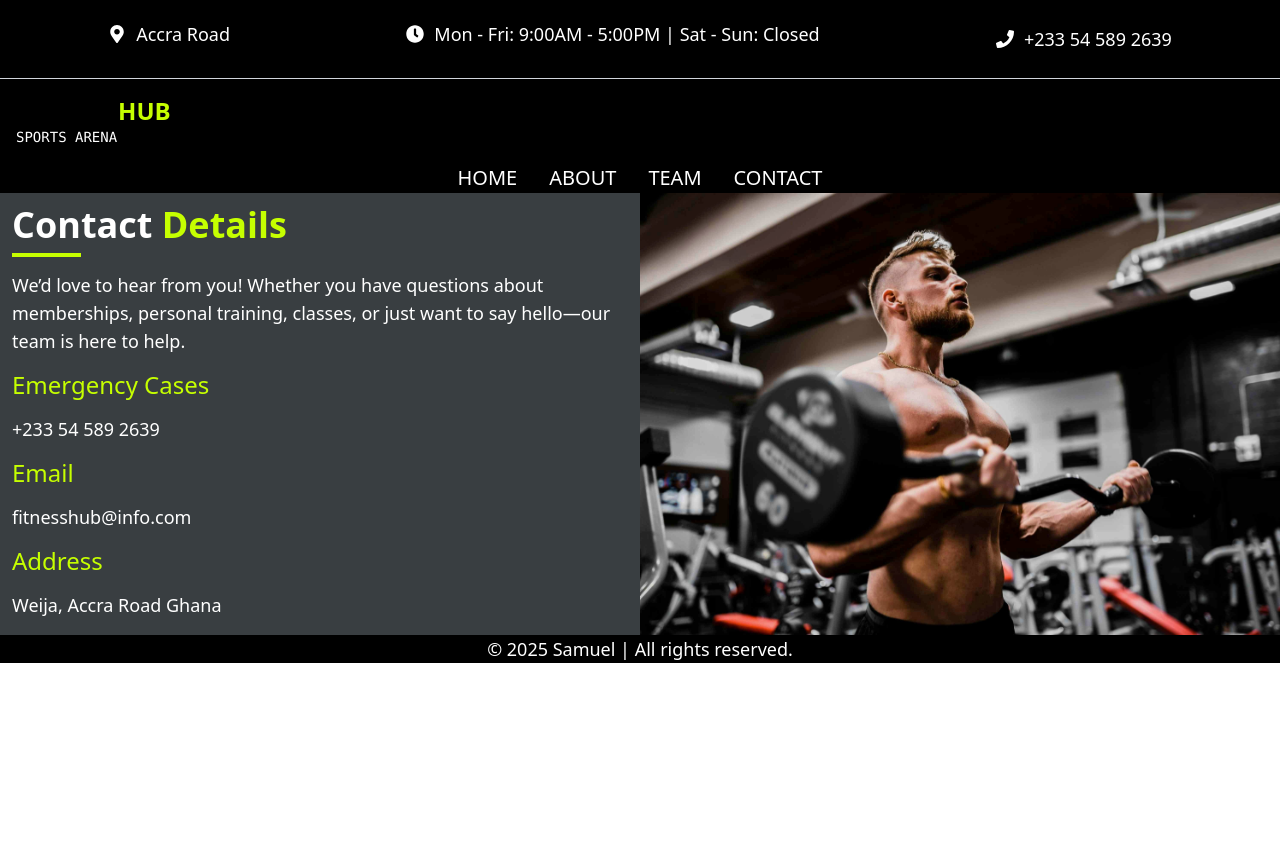
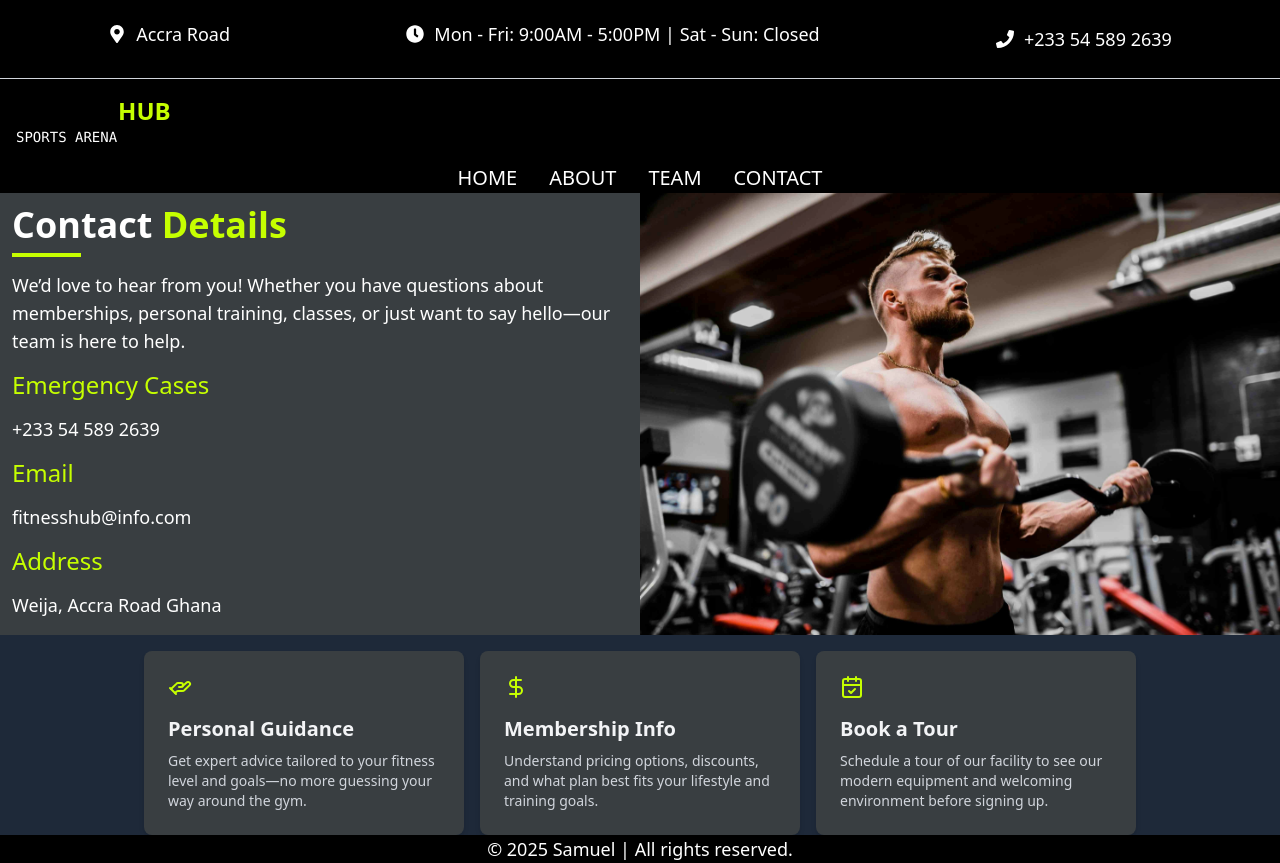
Before and after one commit to SamuelAdom/Fitness-Hub, a React (Vite) app: page /contact in a window 1280 px wide. Before the commit the page ends 800 px from the top, so only its background shows below. Built offline with nearby package versions, Linux system fonts and the light colour scheme.

Commit message:
Contact Card added

```diff
--- a/package.json
+++ b/package.json
@@ -12,6 +12,7 @@
   "dependencies": {
     "@tailwindcss/vite": "^4.1.10",
     "framer-motion": "^12.18.1",
+    "lucide-react": "^0.517.0",
     "react": "^19.1.0",
     "react-dom": "^19.1.0",
     "react-icons": "^5.5.0",
--- /dev/null
+++ b/src/Pages/ContactPage/Components/Card.jsx
@@ -0,0 +1,13 @@
+import React from 'react';
+
+const Card = ({ icon, title, description }) => {
+  return (
+    <div className="bg-[#393E41] text-gray-100 rounded-lg p-6 shadow-md hover:shadow-lg hover:-translate-y-1 duration-300 w-full sm:w-80 mt-4">
+      <div className="text-3xl text-[#C6FF00] mb-4">{icon}</div>
+      <h3 className="text-xl font-semibold mb-2">{title}</h3>
+      <p className="text-sm text-gray-300">{description}</p>
+    </div>
+  );
+};
+
+export default Card;
--- a/src/Pages/ContactPage/Contact.jsx
+++ b/src/Pages/ContactPage/Contact.jsx
@@ -1,8 +1,11 @@
 import React from "react";
 import { assets } from "../../assets/asset";
+import Card from './Components/Card'
+import { HelpingHand, DollarSign, CalendarCheck } from 'lucide-react';
 
 const Contact = () => {
   return (
+    <>
     <div className="grid grid-cols-1 md:grid-cols-2 bg-[#393E41] text-white">
       <div className="flex flex-col p-3 md:pb-4 space-y-3.5">
         <h1 className=" text-4xl w-70 md:w-full md:text-4xl font-bold text-white ">
@@ -28,6 +31,25 @@ const Contact = () => {
         <img className="h-full md:h-full md:w-full" src={assets.contact_image} />
       </div>
     </div>
+   <div className="flex flex-col items-center md:gap-4 bg-gray-800 sm:flex-row sm:justify-center">
+        <Card
+          icon={<HelpingHand />}
+          title="Personal Guidance"
+          description="Get expert advice tailored to your fitness level and goals—no more guessing your way around the gym."
+        />
+        <Card
+          icon={<DollarSign />}
+          title="Membership Info"
+          description="Understand pricing options, discounts, and what plan best fits your lifestyle and training goals."
+        />
+        <Card
+          icon={<CalendarCheck />}
+          title="Book a Tour"
+          description="Schedule a tour of our facility to see our modern equipment and welcoming environment before signing up."
+        />
+      </div>
+    </>
+
   );
 };
 
```
Also changed, not shown: 1 other file (tests, documents, lock files or other folders).
